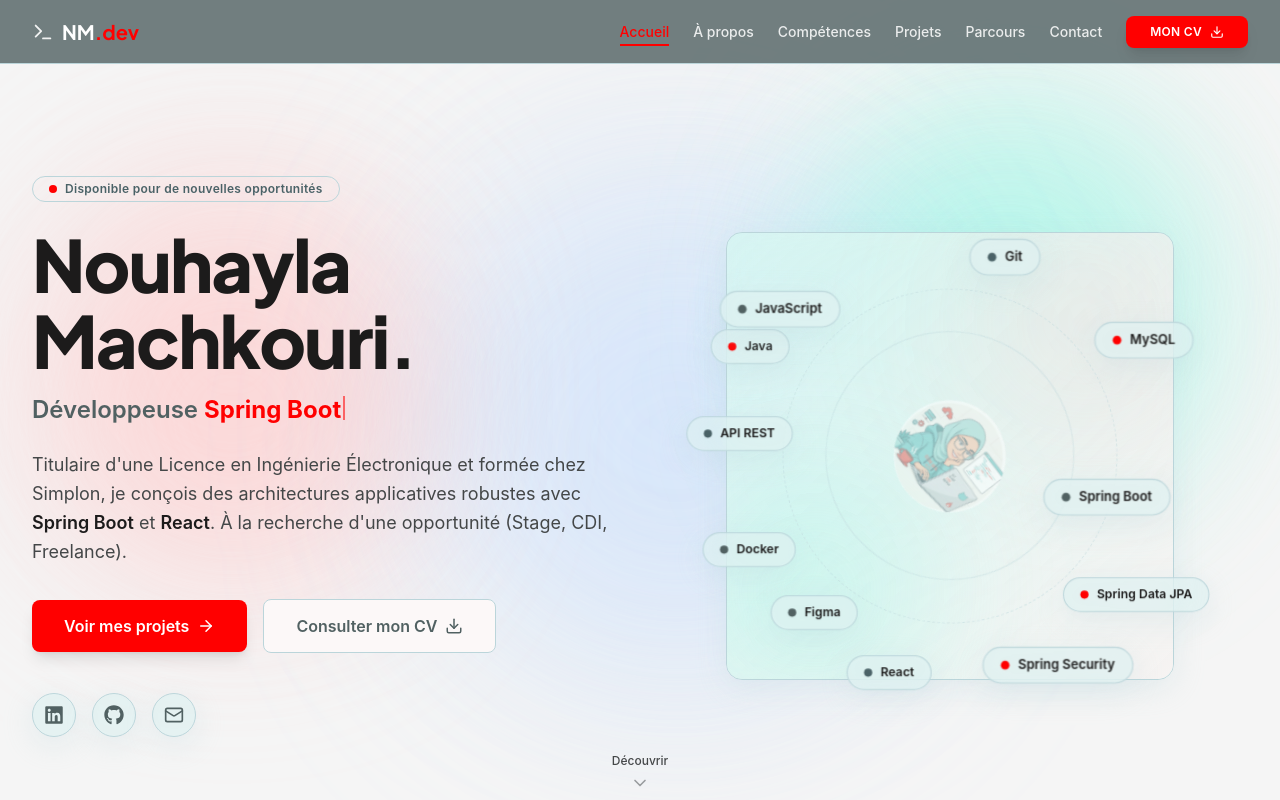
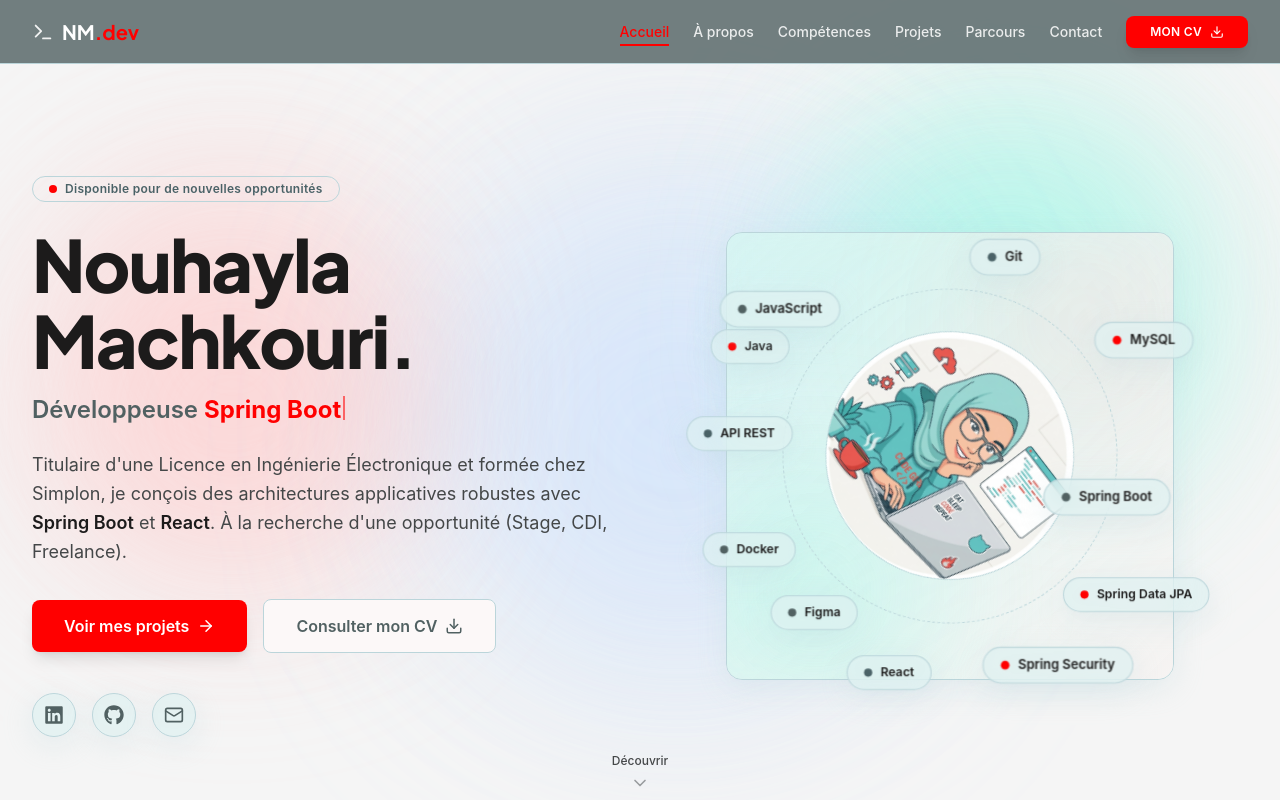
Before and after one commit to noha20009/Portfolio, a React (Vite) app: page / in a window 1280 px wide. Shown: the top 800 px of the page. Built offline with nearby package versions, Linux system fonts and the light colour scheme.

Commit message:
feat: bigger hero photo, clear quality, fills inner circle

```diff
--- a/src/components/Hero.jsx
+++ b/src/components/Hero.jsx
@@ -100,9 +100,9 @@ const Hero = () => {
               <div className="absolute inset-0 bg-gradient-to-br from-teal-100/40 to-surface-container-low" />
               <div className="absolute w-64 h-64 bg-red-200/20 rounded-full blur-3xl -top-10 -right-10" />
               <div className="absolute w-64 h-64 bg-teal-200/30 rounded-full blur-3xl -bottom-10 -left-10" />
-              <div className="w-3/4 h-3/4 rounded-full border border-glass-border border-dashed animate-ring-rotate flex items-center justify-center opacity-50">
-                <div className="w-3/4 h-3/4 rounded-full border border-glass-border animate-ring-rotate-reverse flex items-center justify-center">
-                  <img src="/photo/hero.png" alt="Nouhayla Machkouri" className="w-28 h-28 rounded-full object-cover" />
+              <div className="w-3/4 h-3/4 rounded-full border border-glass-border border-dashed animate-ring-rotate flex items-center justify-center">
+                <div className="w-3/4 h-3/4 rounded-full border border-glass-border animate-ring-rotate-reverse flex items-center justify-center overflow-hidden">
+                  <img src="/photo/hero.png" alt="Nouhayla Machkouri" className="w-full h-full object-cover" />
                 </div>
               </div>
             </div>
```
